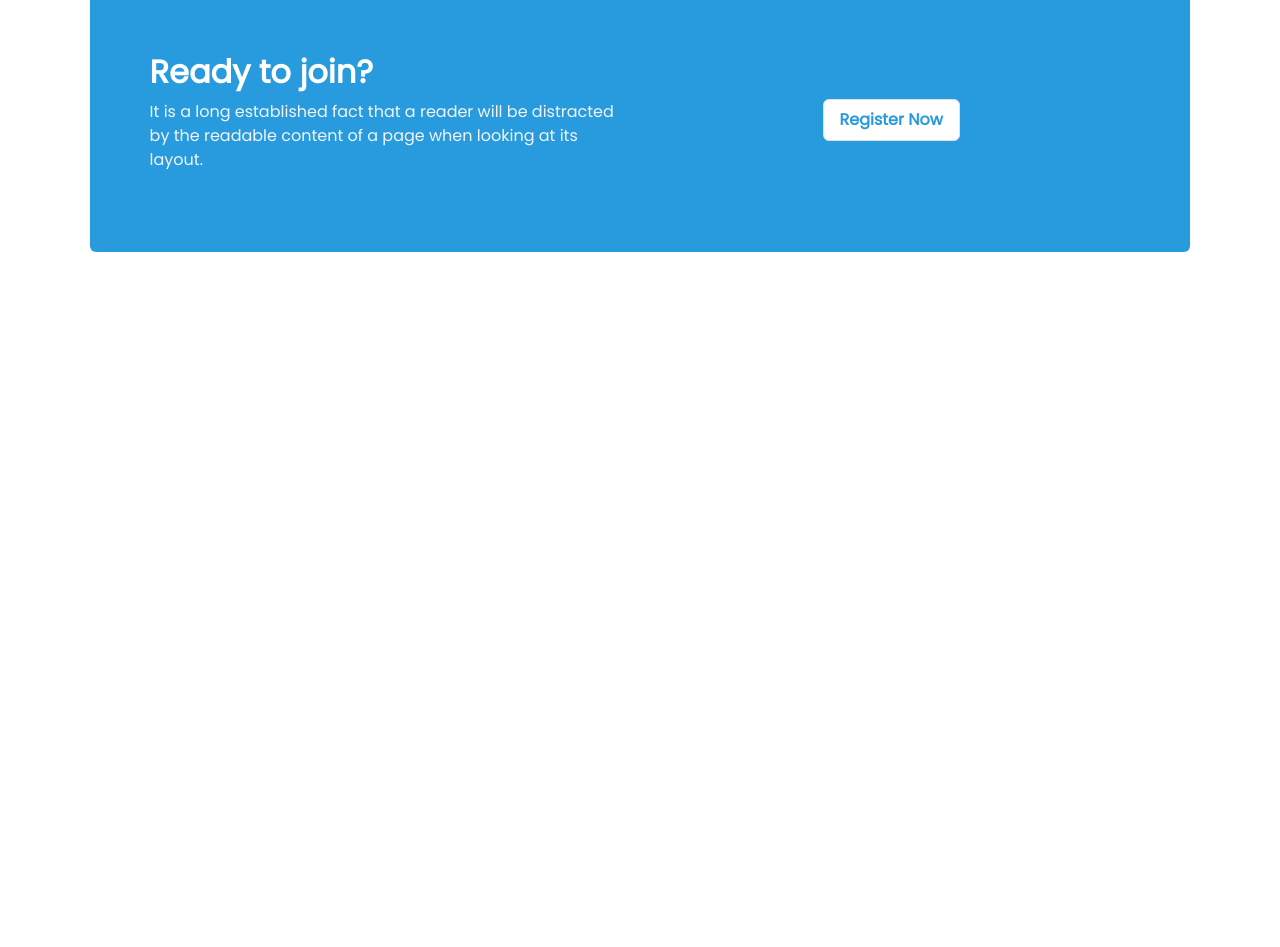
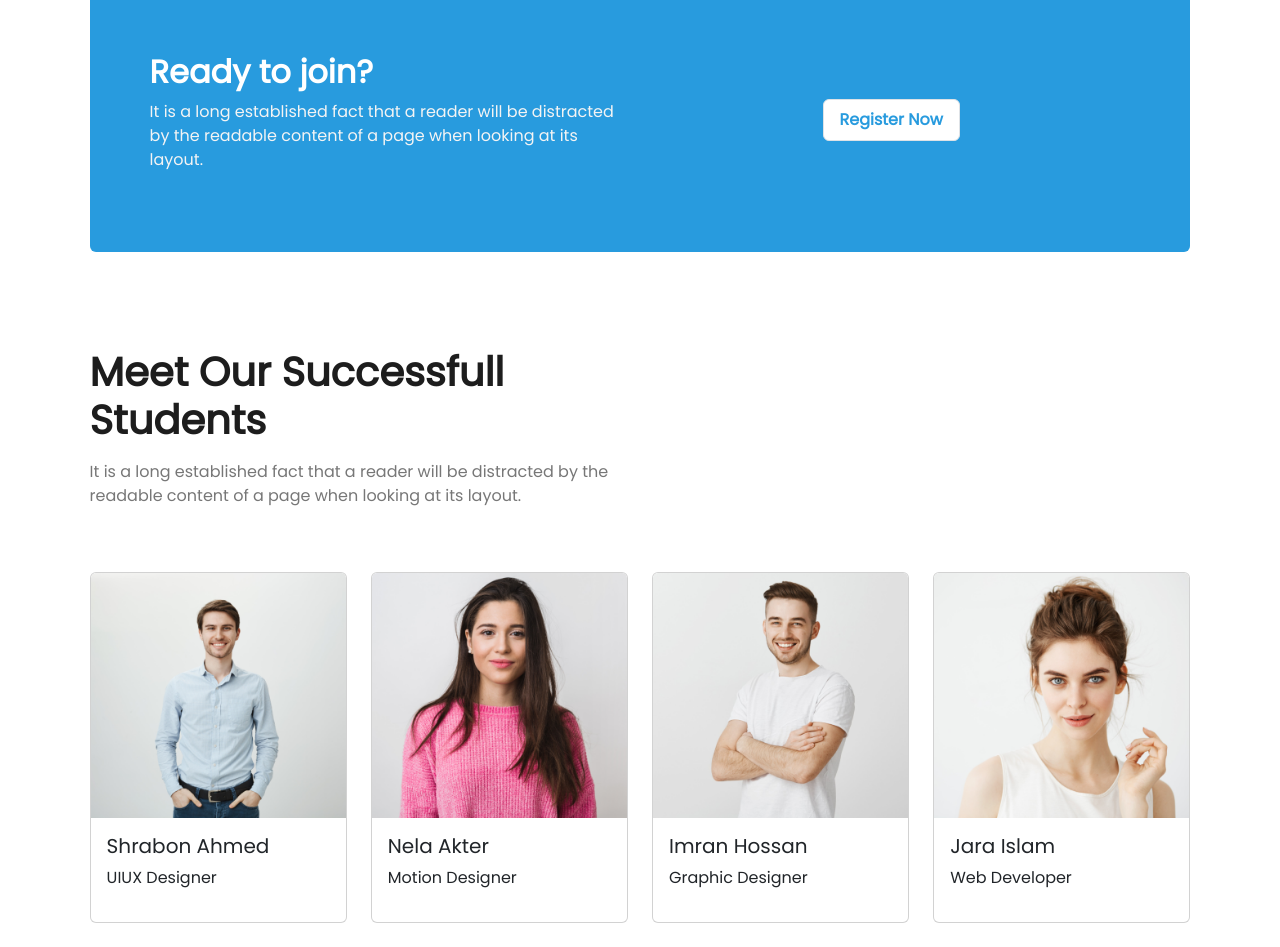
Before and after one commit to Mazharul430106/education-website, a plain HTML site: page index.html in a window 1280 px wide. Shown: the part 2610-3557 px from the top of the page. Before the commit the page ends 2910 px from the top, so only its background shows below. Drawn offline with nearby package versions, Linux system fonts and the light colour scheme.

Commit message:
added meet section

```diff
--- a/css/style.css
+++ b/css/style.css
@@ -91,8 +91,19 @@ main{
     color: #000;
 }
 
+/* join style end here */
 
-/* join style end here */
+/* meet style start here */
+
+.meetText{
+    color: #777777;
+}
+
+.meet-title > h2{
+    color: #1D1D1D;
+}
+
+/* meet style end here */
 
 
 /* main style end here  */
--- a/index.html
+++ b/index.html
@@ -291,8 +291,63 @@
             </div>
         </section>
 
+        <!-- join section end here -->
 
-        <!-- join section end here -->
+        <!-- meet section start here  -->
+
+        <section class="meet-section">
+            <div class="continer">
+
+                <div class="meet-title py-5">
+                    <h2 class="fw-semibold fs-1 pb-2">Meet Our Successfull <br> Students</h2>
+                    <p class="meetText">It is a long established fact that a reader will be distracted by the <br>
+                        readable content of a page when looking at its layout.</p>
+                </div>
+
+                <div class="row">
+                    <div class="col-lg-3 col-md-6 pb-4">
+                        <div class="card">
+                            <img src="images/student/student-1.png" class="card-img-top" alt="...">
+                            <div class="card-body">
+                                <h5>Shrabon Ahmed</h5>
+                                <p>UIUX Designer</p>
+                            </div>
+                        </div>
+                    </div>
+                    <div class="col-lg-3 col-md-6 pb-4">
+                        <div class="card">
+                            <img src="images/student/student-2.png" class="card-img-top" alt="...">
+                            <div class="card-body">
+                                <h5>Nela Akter</h5>
+                                <p>Motion Designer</p>
+                            </div>
+                        </div>
+                    </div>
+                    <div class="col-lg-3 col-md-6 pb-4">
+                        <div class="card">
+                            <img src="images/student/student-3.png" class="card-img-top" alt="...">
+                            <div class="card-body">
+                                <h5>Imran Hossan</h5>
+                                <p>Graphic Designer</p>
+                            </div>
+                        </div>
+                    </div>
+                    <div class="col-lg-3 col-md-6 pb-4">
+                        <div class="card">
+                            <img src="images/student/student-4.png" class="card-img-top" alt="...">
+                            <div class="card-body">
+                                <h5>Jara Islam</h5>
+                                <p>Web Developer</p>
+                            </div>
+                        </div>
+                    </div>
+                </div>
+            </div>
+        </section>
+
+
+
+        <!-- meet section end here  -->
 
 
 
```
